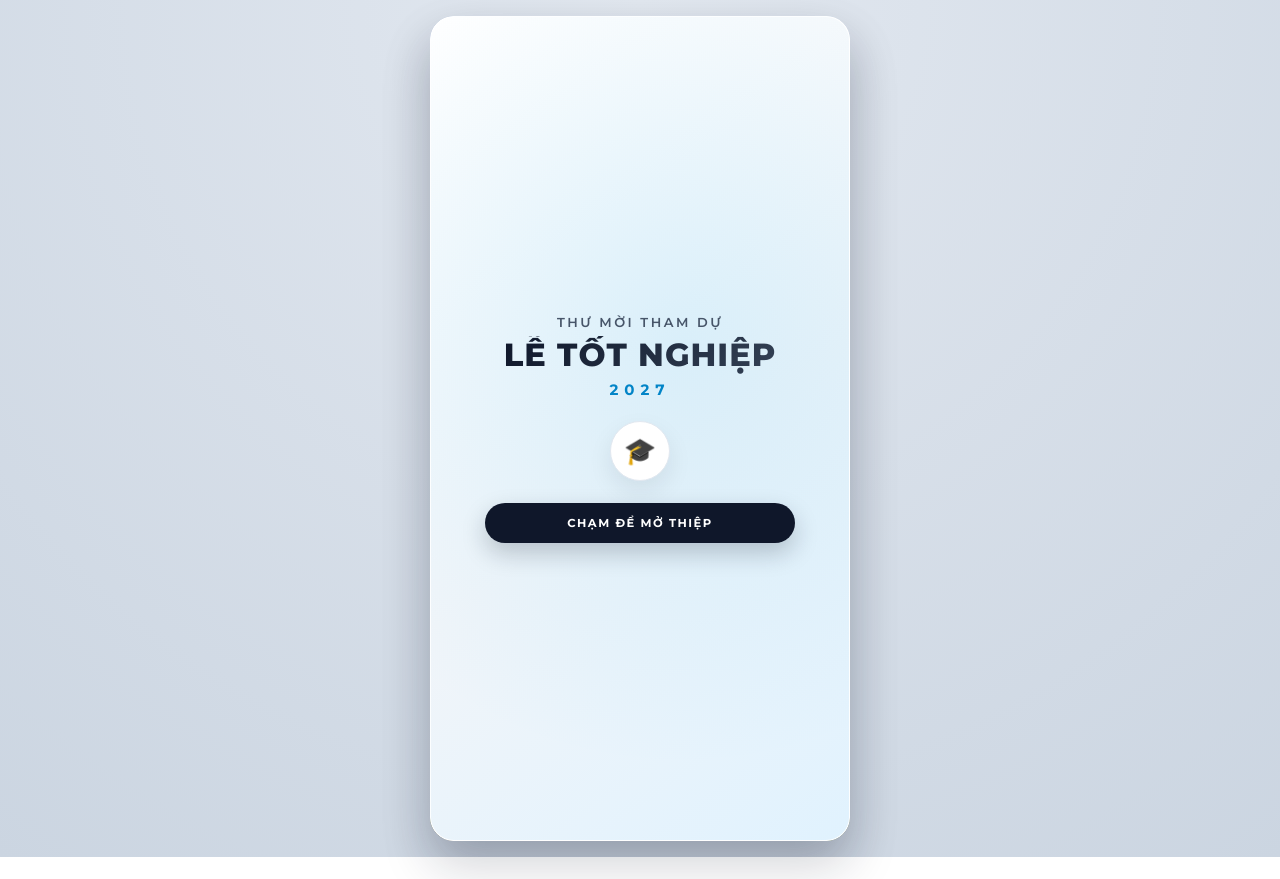
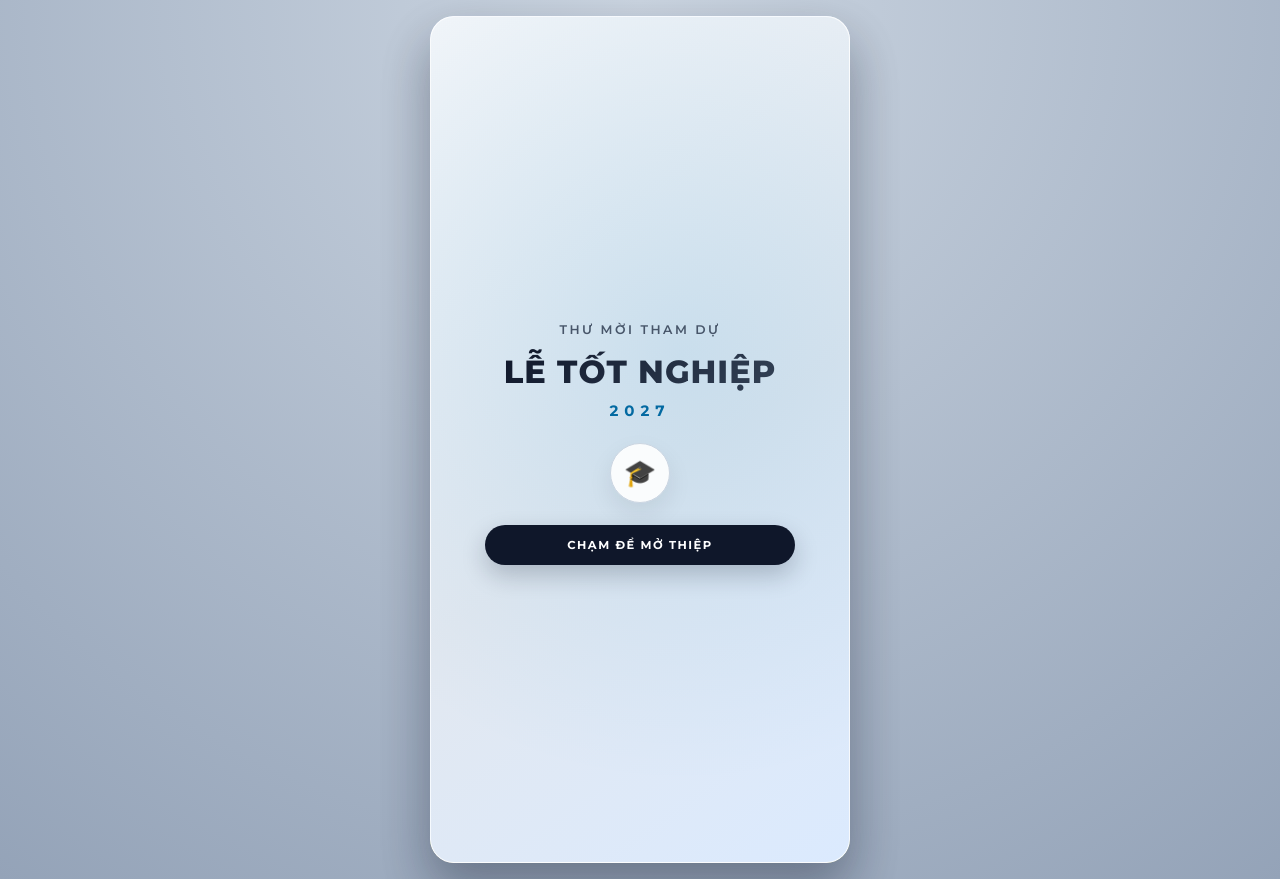
Before and after one commit to NGuyen170101/THUMOITOTNGHIEPHN, a plain HTML site: page index.html in a window 1280 px wide. Before the commit the page ends 857 px from the top, so only its background shows below. Drawn offline with nearby package versions, Linux system fonts and the light colour scheme.

Commit message:
Update index.html

```diff
--- a/index.html
+++ b/index.html
@@ -15,7 +15,7 @@
 
         body {
             font-family: 'Montserrat', sans-serif;
-            background: radial-gradient(circle at top, #e2e8f0 0%, #cbd5e1 100%);
+            background: radial-gradient(circle at top, #cbd5e1 0%, #94a3b8 100%);
             min-height: 100vh;
             display: flex;
             justify-content: center;
@@ -38,7 +38,7 @@
             width: 100%;
             min-height: 820px;
             border-radius: 24px;
-            box-shadow: 0 25px 50px rgba(15, 23, 42, 0.15);
+            box-shadow: 0 25px 50px rgba(15, 23, 42, 0.18);
             padding: 22px 18px;
             text-align: center;
             position: relative;
@@ -154,7 +154,8 @@
             font-weight: 800;
             letter-spacing: 1px;
             text-transform: uppercase;
-            line-height: 1.2;
+            line-height: 1.35;
+            padding-top: 2px;
             margin-bottom: 6px;
         }
 
@@ -573,7 +574,7 @@
         }
 
         /* ---------------------------------------------------- */
-        /* TRANG BÌA THIỆP TONE SÁNG HIỆN ĐẠI, THANH LỊCH */
+        /* TRANG BÌA THIỆP HẠ TONE DỊU MẮT & KHÔNG KHUẤT DẤU NGÃ */
         /* ---------------------------------------------------- */
         .card-cover {
             position: absolute;
@@ -581,9 +582,9 @@
             left: 0;
             width: 100%;
             height: 100%;
-            background: linear-gradient(145deg, #ffffff 0%, #f1f5f9 55%, #e0f2fe 100%);
+            background: linear-gradient(145deg, #f1f5f9 0%, #e2e8f0 55%, #dbeafe 100%);
             border-radius: 24px;
-            box-shadow: 0 25px 50px rgba(15, 23, 42, 0.18);
+            box-shadow: 0 25px 50px rgba(15, 23, 42, 0.22);
             z-index: 10;
             transform-origin: left center;
             transition: transform 1s cubic-bezier(0.4, 0, 0.2, 1), opacity 0.6s ease 0.35s;
@@ -592,14 +593,13 @@
             justify-content: center;
             align-items: center;
             text-align: center;
-            padding: 30px 20px;
+            padding: 32px 20px;
             cursor: pointer;
             color: #0f172a;
             overflow: hidden;
-            border: 1px solid rgba(255, 255, 255, 0.9);
+            border: 1px solid rgba(255, 255, 255, 0.75);
         }
 
-        /* Hiệu ứng ánh sáng dịu nhẹ ở góc */
         .card-cover::before {
             content: "";
             position: absolute;
@@ -607,7 +607,7 @@
             right: -30%;
             width: 140%;
             height: 140%;
-            background: radial-gradient(circle, rgba(56, 189, 248, 0.14) 0%, transparent 65%);
+            background: radial-gradient(circle, rgba(2, 132, 199, 0.12) 0%, transparent 65%);
             pointer-events: none;
         }
 
@@ -626,39 +626,49 @@
             z-index: 2;
         }
 
+        .cover-title-group {
+            display: flex;
+            flex-direction: column;
+            align-items: center;
+            padding-top: 8px;
+        }
+
         .cover-invite-text {
-            font-size: 13px;
+            font-size: 12.5px;
             font-weight: 600;
             letter-spacing: 2.5px;
             text-transform: uppercase;
             color: #475569;
+            line-height: 1.4;
         }
 
         .cover-main-title {
             font-size: 32px;
             font-weight: 800;
             letter-spacing: 1px;
-            line-height: 1.2;
+            line-height: 1.42;
+            padding-top: 6px;
             text-transform: uppercase;
             background: linear-gradient(135deg, #0f172a 0%, #334155 100%);
             -webkit-background-clip: text;
             -webkit-text-fill-color: transparent;
-            margin: 6px 0;
+            margin: 4px 0;
         }
 
         .cover-year-text {
             font-size: 15px;
             font-weight: 700;
             letter-spacing: 6px;
-            color: #0284c7;
+            color: #0369a1;
+            line-height: 1.4;
             margin-top: 2px;
         }
 
         .cover-icon-box {
             width: 60px;
             height: 60px;
-            background: #ffffff;
-            border: 1px solid #e2e8f0;
+            background: rgba(255, 255, 255, 0.9);
+            border: 1px solid #cbd5e1;
             border-radius: 50%;
             display: flex;
             align-items: center;
@@ -695,10 +705,10 @@
 
     <div class="card-container" id="invitationCard">
 
-        <!-- BÌA THIỆP TONE SÁNG HIỆN ĐẠI -->
+        <!-- BÌA THIỆP HẠ TONE DỊU MẮT & KHÔNG KHUẤT DẤU NGÃ -->
         <div class="card-cover" onclick="openCard()">
             <div class="cover-content-box">
-                <div>
+                <div class="cover-title-group">
                     <div class="cover-invite-text">Thư mời tham dự</div>
                     <h1 class="cover-main-title">Lễ Tốt Nghiệp</h1>
                     <div class="cover-year-text">2027</div>
@@ -745,7 +755,7 @@
 
                     <!-- XẤP ẢNH POLAROID -->
                     <div class="polaroid-deck-wrapper text-reveal d-3" onclick="event.stopPropagation()">
-                        <div class="polaroid-deck-title"> </div>
+                        <div class="polaroid-deck-title">📸 Khoảnh khắc thanh xuân</div>
                         <div class="polaroid-stack" id="polaroidStack" onclick="nextPolaroid()">
                             <div class="polaroid-card">
                                 <img src="portrait.jpg" alt="Kỷ niệm 3">
```
